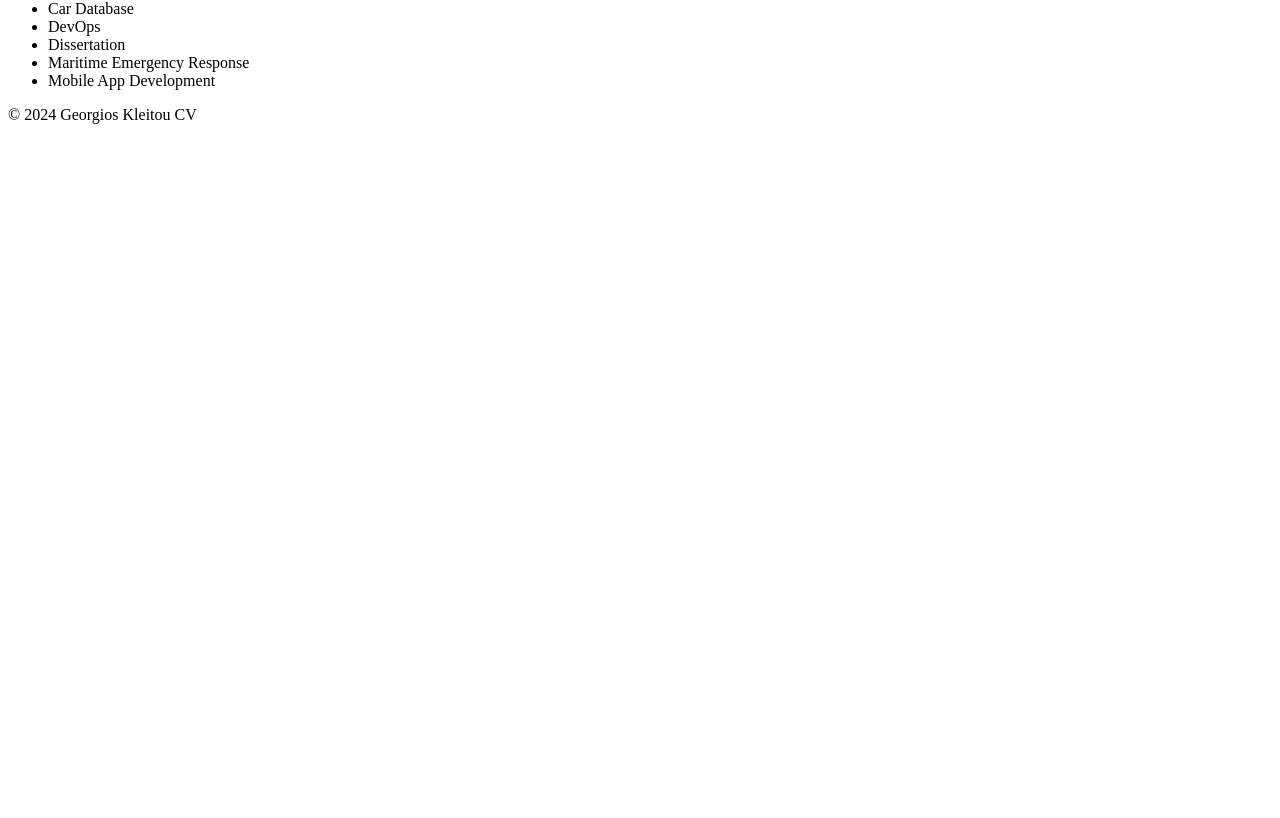
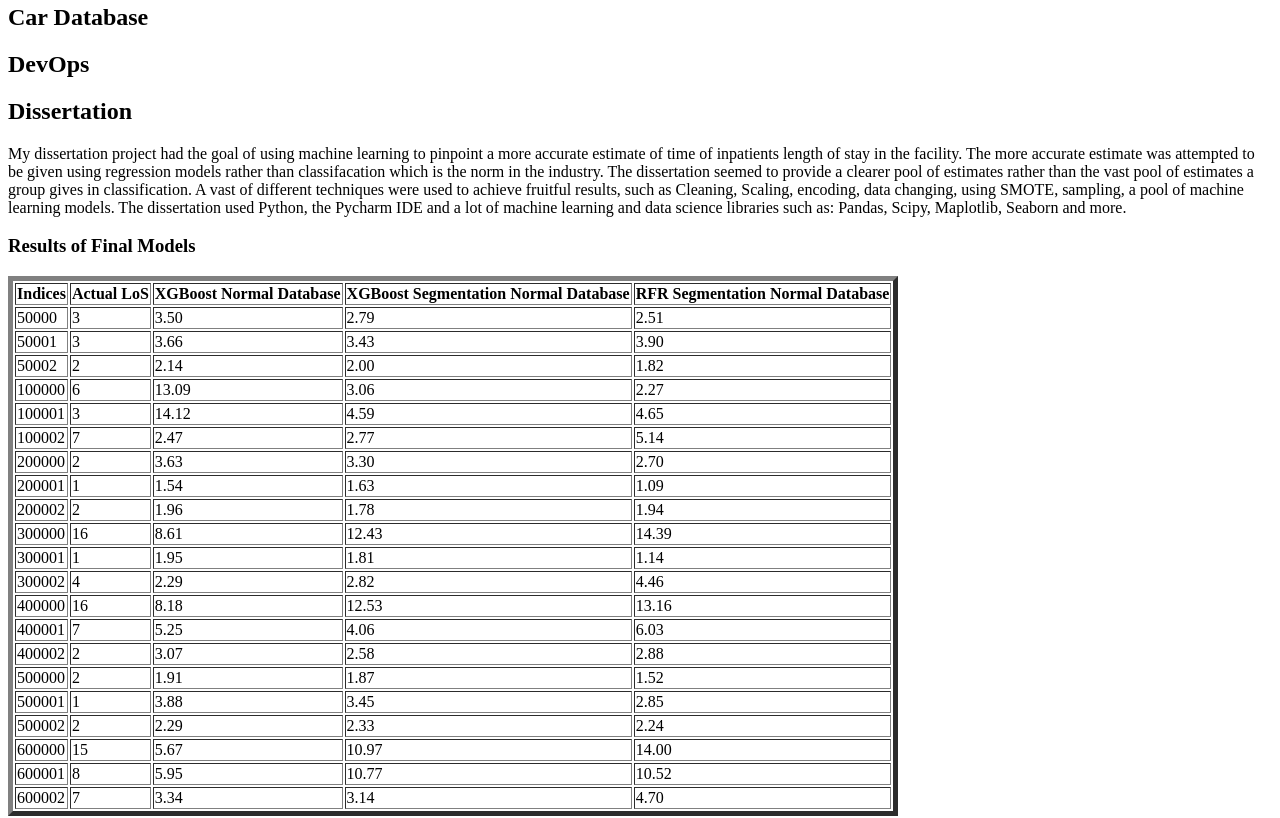
Before and after one commit to KleitouG/PortfolioCV, a React (Vite) app: page / in a window 1280 px wide. Shown: the part 572-1390 px from the top of the page. Before the commit the page ends 800 px from the top, so only its background shows below. Built offline with nearby package versions, Linux system fonts and the light colour scheme.

Commit message:
Starting to add info about projects

```diff
--- a/src/Projects.jsx
+++ b/src/Projects.jsx
@@ -8,13 +8,197 @@ function Projects(){
 
 
     return(
-        <ul>
-            <li>{Project1}</li>
-            <li>{Project2}</li>
-            <li>{Project3}</li>
-            <li>{Project4}</li>
-            <li>{Project5}</li>
-        </ul>
+    <div>
+        <div>
+            <h2>{Project1}</h2>
+            <p></p>
+        </div>
+
+        <div>
+            <h2>{Project2}</h2>
+            <p></p>
+        </div>
+
+        <div>
+            <h2>{Project3}</h2>
+            <p>My dissertation project had the goal of using machine learning to pinpoint a more accurate estimate of time of inpatients length of stay in the facility.
+                The more accurate estimate was attempted to be given using regression models rather than classifacation which is the norm in the industry. The dissertation seemed
+                to provide a clearer pool of estimates rather than the vast pool of estimates a group gives in classification. A vast of different techniques were used to achieve
+                fruitful results, such as Cleaning, Scaling, encoding, data changing, using SMOTE, sampling, a pool of machine learning models. The dissertation used
+                Python, the Pycharm IDE and a lot of machine learning and data science libraries such as: Pandas, Scipy, Maplotlib, Seaborn and more.
+            </p>
+            <h3>Results of Final Models</h3>
+            <table border="5">
+            <tr>
+                <th>Indices</th>
+                <th>Actual LoS</th>
+                <th>XGBoost Normal Database</th>
+                <th>XGBoost Segmentation Normal Database</th>
+                <th>RFR Segmentation Normal Database</th>
+            </tr>
+            <tr>
+                <td>50000</td>
+                <td>3</td>
+                <td>3.50</td>
+                <td>2.79</td>
+                <td>2.51</td>
+            </tr>
+            <tr>
+                <td>50001</td>
+                <td>3</td>
+                <td>3.66</td>
+                <td>3.43</td>
+                <td>3.90</td>
+            </tr>
+            <tr>
+                <td>50002</td>
+                <td>2</td>
+                <td>2.14</td>
+                <td>2.00</td>
+                <td>1.82</td>
+            </tr>
+            <tr>
+                <td>100000</td>
+                <td>6</td>
+                <td>13.09</td>
+                <td>3.06</td>
+                <td>2.27</td>
+            </tr>
+            <tr>
+                <td>100001</td>
+                <td>3</td>
+                <td>14.12</td>
+                <td>4.59</td>
+                <td>4.65</td>
+            </tr>
+            <tr>
+                <td>100002</td>
+                <td>7</td>
+                <td>2.47</td>
+                <td>2.77</td>
+                <td>5.14</td>
+            </tr>
+            <tr>
+                <td>200000</td>
+                <td>2</td>
+                <td>3.63</td>
+                <td>3.30</td>
+                <td>2.70</td>
+            </tr>
+            <tr>
+                <td>200001</td>
+                <td>1</td>
+                <td>1.54</td>
+                <td>1.63</td>
+                <td>1.09</td>
+            </tr>
+            <tr>
+                <td>200002</td>
+                <td>2</td>
+                <td>1.96</td>
+                <td>1.78</td>
+                <td>1.94</td>
+            </tr>
+            <tr>
+                <td>300000</td>
+                <td>16</td>
+                <td>8.61</td>
+                <td>12.43</td>
+                <td>14.39</td>
+            </tr>
+            <tr>
+                <td>300001</td>
+                <td>1</td>
+                <td>1.95</td>
+                <td>1.81</td>
+                <td>1.14</td>
+            </tr>
+            <tr>
+                <td>300002</td>
+                <td>4</td>
+                <td>2.29</td>
+                <td>2.82</td>
+                <td>4.46</td>
+            </tr>
+            <tr>
+                <td>400000</td>
+                <td>16</td>
+                <td>8.18</td>
+                <td>12.53</td>
+                <td>13.16</td>
+            </tr>
+            <tr>
+                <td>400001</td>
+                <td>7</td>
+                <td>5.25</td>
+                <td>4.06</td>
+                <td>6.03</td>
+            </tr>
+            <tr>
+                <td>400002</td>
+                <td>2</td>
+                <td>3.07</td>
+                <td>2.58</td>
+                <td>2.88</td>
+            </tr>
+            <tr>
+                <td>500000</td>
+                <td>2</td>
+                <td>1.91</td>
+                <td>1.87</td>
+                <td>1.52</td>
+            </tr>
+            <tr>
+                <td>500001</td>
+                <td>1</td>
+                <td>3.88</td>
+                <td>3.45</td>
+                <td>2.85</td>
+            </tr>
+            <tr>
+                <td>500002</td>
+                <td>2</td>
+                <td>2.29</td>
+                <td>2.33</td>
+                <td>2.24</td>
+            </tr>
+            <tr>
+                <td>600000</td>
+                <td>15</td>
+                <td>5.67</td>
+                <td>10.97</td>
+                <td>14.00</td>
+            </tr>
+            <tr>
+                <td>600001</td>
+                <td>8</td>
+                <td>5.95</td>
+                <td>10.77</td>
+                <td>10.52</td>
+            </tr>
+            <tr>
+                <td>600002</td>
+                <td>7</td>
+                <td>3.34</td>
+                <td>3.14</td>
+                <td>4.70</td>
+            </tr>
+            </table>
+
+
+        </div>
+
+        <div>
+        <h2>{Project4}</h2>
+            <p></p>
+        </div>
+
+        <div>
+            <h2>{Project5}</h2>
+            <p></p>
+        </div>
+
+    </div>
     );
 }
 
```
Also changed, not shown: src/Bio.jsx (+12 -1 lines).
